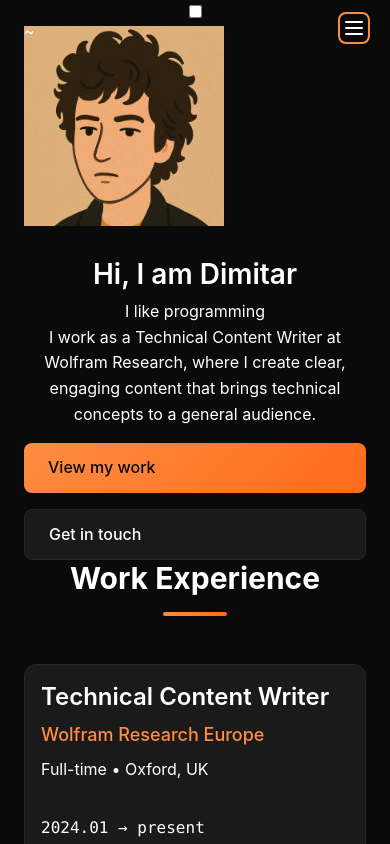
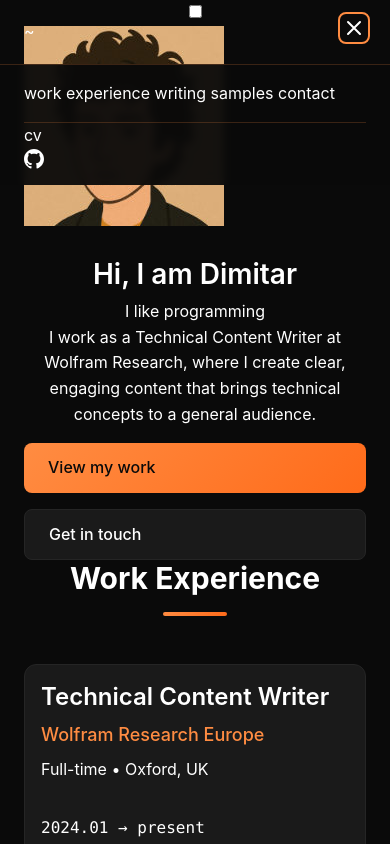
Before and after one commit to bbkingisking/bbkingisking.github.io, a website: page index.html in a window 390 px wide. Both pictures are taken after a click on the button 354 px from the left and 28 px from the top of the page. Shown: the top 844 px of the page. Drawn offline with nearby package versions, Linux system fonts and the light colour scheme; files that its build step writes are made by us from their sources.

Commit message:
Fixed hamburger menu

```diff
--- a/index.html
+++ b/index.html
@@ -29,11 +29,30 @@
                 </a>
             </div>
             <div class="md:hidden">
-                <button class="text-white">
-                    <svg class="w-6 h-6" fill="none" stroke="currentColor" viewBox="0 0 24 24">
+                <button id="mobile-menu-button" class="text-white hover:text-accent transition-colors duration-200">
+                    <svg id="hamburger-icon" class="w-6 h-6" fill="none" stroke="currentColor" viewBox="0 0 24 24">
                         <path stroke-linecap="round" stroke-linejoin="round" stroke-width="2" d="M4 6h16M4 12h16M4 18h16"></path>
                     </svg>
+                    <svg id="close-icon" class="w-6 h-6 hidden" fill="none" stroke="currentColor" viewBox="0 0 24 24">
+                        <path stroke-linecap="round" stroke-linejoin="round" stroke-width="2" d="M6 18L18 6M6 6l12 12"></path>
+                    </svg>
                 </button>
+            </div>
+        </div>
+
+        <!-- Mobile menu -->
+        <div id="mobile-menu" class="md:hidden hidden absolute top-full left-0 w-full bg-primary/95 backdrop-blur-sm border-t border-accent/20">
+            <div class="px-6 py-4 space-y-4">
+                <a href="#experience" class="hover:text-accent transition-colors duration-200 py-2">work experience</a>
+                <a href="#work" class="hover:text-accent transition-colors duration-200 py-2">writing samples</a>
+                <a href="#contact" class="hover:text-accent transition-colors duration-200 py-2">contact</a>
+                <div class="h-px bg-accent/20 my-4"></div>
+                <a href="cv.pdf" target="_blank" class="hover:text-accent transition-colors duration-200 py-2">cv</a>
+                <a href="https://github.com/bbkingisking" target="_blank" class="hover:text-accent transition-colors duration-200 py-2">
+                    <svg width="20" height="20" fill="currentColor" viewBox="0 0 24 24">
+                        <path d="M12 0c-6.626 0-12 5.373-12 12 0 5.302 3.438 9.8 8.207 11.387.599.111.793-.261.793-.577v-2.234c-3.338.726-4.033-1.416-4.033-1.416-.546-1.387-1.333-1.756-1.333-1.756-1.089-.745.083-.729.083-.729 1.205.084 1.839 1.237 1.839 1.237 1.07 1.834 2.807 1.304 3.492.997.107-.775.418-1.305.762-1.604-2.665-.305-5.467-1.334-5.467-5.931 0-1.311.469-2.381 1.236-3.221-.124-.303-.535-1.524.117-3.176 0 0 1.008-.322 3.301 1.23.957-.266 1.983-.399 3.003-.404 1.02.005 2.047.138 3.006.404 2.291-1.552 3.297-1.23 3.297-1.23.653 1.653.242 2.874.118 3.176.77.84 1.235 1.911 1.235 3.221 0 4.609-2.807 5.624-5.479 5.921.43.372.823 1.102.823 2.222v3.293c0 .319.192.694.801.576 4.765-1.589 8.199-6.086 8.199-11.386 0-6.627-5.373-12-12-12z"/>
+                    </svg>
+                </a>
             </div>
         </div>
     </nav>
@@ -641,6 +660,49 @@
             observer.observe(element);
         });
 
+        // Mobile menu toggle functionality
+        const mobileMenuButton = document.getElementById('mobile-menu-button');
+        const mobileMenu = document.getElementById('mobile-menu');
+        const hamburgerIcon = document.getElementById('hamburger-icon');
+        const closeIcon = document.getElementById('close-icon');
+
+        if (mobileMenuButton && mobileMenu) {
+            mobileMenuButton.addEventListener('click', function() {
+                const isHidden = mobileMenu.classList.contains('hidden');
+
+                if (isHidden) {
+                    // Show menu
+                    mobileMenu.classList.remove('hidden');
+                    hamburgerIcon.classList.add('hidden');
+                    closeIcon.classList.remove('hidden');
+                } else {
+                    // Hide menu
+                    mobileMenu.classList.add('hidden');
+                    hamburgerIcon.classList.remove('hidden');
+                    closeIcon.classList.add('hidden');
+                }
+            });
+
+            // Close mobile menu when clicking on a link
+            const mobileMenuLinks = mobileMenu.querySelectorAll('a');
+            mobileMenuLinks.forEach(link => {
+                link.addEventListener('click', function() {
+                    mobileMenu.classList.add('hidden');
+                    hamburgerIcon.classList.remove('hidden');
+                    closeIcon.classList.add('hidden');
+                });
+            });
+
+            // Close mobile menu when clicking outside
+            document.addEventListener('click', function(event) {
+                const isClickInsideNav = event.target.closest('nav');
+                if (!isClickInsideNav && !mobileMenu.classList.contains('hidden')) {
+                    mobileMenu.classList.add('hidden');
+                    hamburgerIcon.classList.remove('hidden');
+                    closeIcon.classList.add('hidden');
+                }
+            });
+        }
 
     </script>
 </body>
--- a/styles.css
+++ b/styles.css
@@ -1165,3 +1165,48 @@
     font-family: var(--mono-font);
     font-weight: 600;
 }
+
+/* Mobile menu link styles */
+#mobile-menu a {
+    text-decoration: none;
+    position: relative;
+    display: inline-block;
+    width: fit-content;
+    color: var(--text-secondary);
+}
+
+#mobile-menu .space-y-4 > * {
+    display: block;
+    width: 100%;
+}
+
+#mobile-menu .space-y-4 > a {
+    display: block;
+    width: fit-content;
+}
+
+#mobile-menu a::after {
+    content: '';
+    position: absolute;
+    bottom: 4px;
+    left: 0;
+    width: 0;
+    height: 1px;
+    background: var(--accent-primary);
+    transition: width 0.3s ease;
+}
+
+#mobile-menu a:hover::after {
+    width: 100%;
+}
+
+/* Fix scroll offset for fixed navbar */
+#experience, #work, #contact {
+    scroll-margin-top: 60px;
+}
+
+@media (min-width: 768px) {
+    #experience, #work, #contact {
+        scroll-margin-top: 0;
+    }
+}
```
